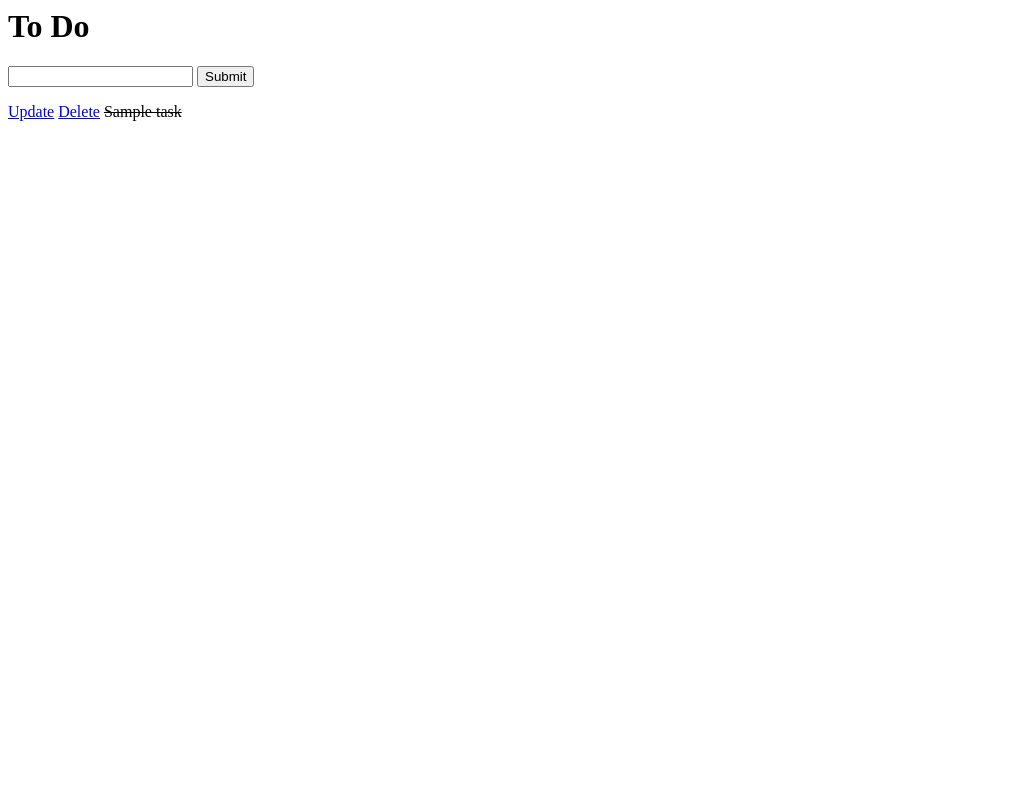
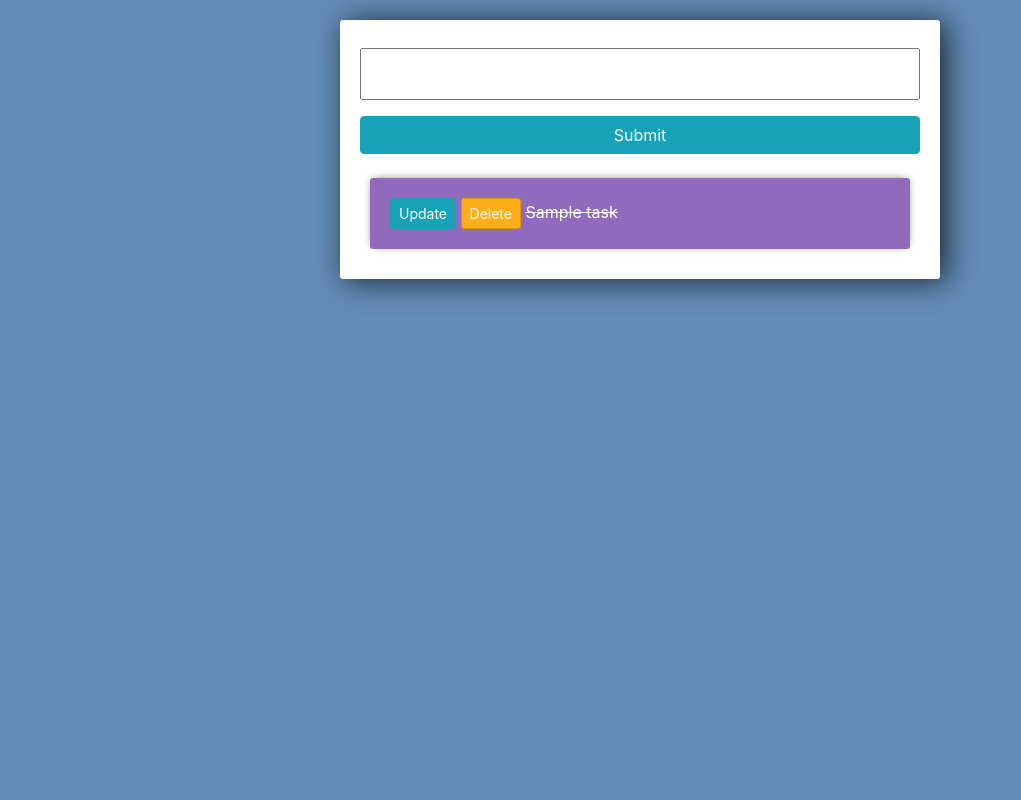
Before and after one commit to smirnovskoe/django-todo-app, a Django app: page / in a window 1280 px wide. Shown: the whole page, without its empty margins (0-1021 px from the left). Run offline with Django 3.2, Linux system fonts and the light colour scheme; tables that the repository leaves empty hold one stand-in row (values such as "Sample post"); some libraries are stand-ins or nearby versions.

Commit message:
added styles for list.html

```diff
--- a/tasks_app/forms.py
+++ b/tasks_app/forms.py
@@ -1,5 +1,4 @@
 from django import forms
-from django.forms import ModelForm
 
 from .models import Task
 
--- a/templates/tasks_app/list.html
+++ b/templates/tasks_app/list.html
@@ -1,16 +1,65 @@
-<h1>To Do</h1>
+<link rel="stylesheet" href="https://stackpath.bootstrapcdn.com/bootstrap/4.3.1/css/bootstrap.min.css" integrity="sha384-ggOyR0iXCbMQv3Xipma34MD+dH/1fQ784/j6cY/iJTQUOhcWr7x9JvoRxT2MZw1T" crossorigin="anonymous">
+
+<style>
+
+	body{
+		background-color: #638CB8;
+	}
+
+	input{
+		width: 100%;
+		padding: 12px 20px;
+		margin: 8px 0;
+		box-sizing: border-box;
+	}
+
+	input::placeholder {
+	  color: #d3d3d3;
+	}
+
+	.submit{
+		background-color: #6BA3E8;
+	}
+
+	.center-column{
+		width:600px;
+		margin: 20px auto;
+		padding:20px;
+		background-color: #fff;
+		border-radius: 3px;
+		box-shadow: 6px 2px 30px 0px rgba(0,0,0,0.75);
+	}
+
+	.item-row{
+		background-color: #906abd;
+		margin: 10px;
+		padding: 20px;
+		border-radius: 3px;
+		color: #fff;
+		font-size: 16px;
+		box-shadow: 0px -1px 10px -4px rgba(0,0,0,0.75);
+	}
+
+	.btn-danger{
+		background-color: #ffae19;
+		border-color: #e59400;
+	}
+
+</style>
+
+<div class="center-column">
 
     <form method="POST" action="/">
         {% csrf_token %}
         {{ form.title }}
-    <input type="submit" name="Create Task">
+        <input class="btn btn-info" type="submit" name="Create Task" placeholder="Create Task">
     </form>
 
-
+    <div class="todo-list">
         {% for task in tasks  %}
-    <div>
-        <a href="{% url 'update_task' task.id %}">Update</a>
-        <a href="{% url 'delete' task.id %}">Delete</a>
+            <div class="item-row">
+                <a class="btn btn-sm btn-info" href="{% url 'update_task' task.id %}">Update</a>
+                <a class="btn btn-sm btn-danger" href="{% url 'delete' task.id %}">Delete</a>
 
 
                 {% if task.is_complete == True %}
@@ -23,3 +72,6 @@
             </div>
 
         {% endfor %}
+    </div>
+
+</div>
```
Lines whose indentation alone changed are shown as unchanged.
